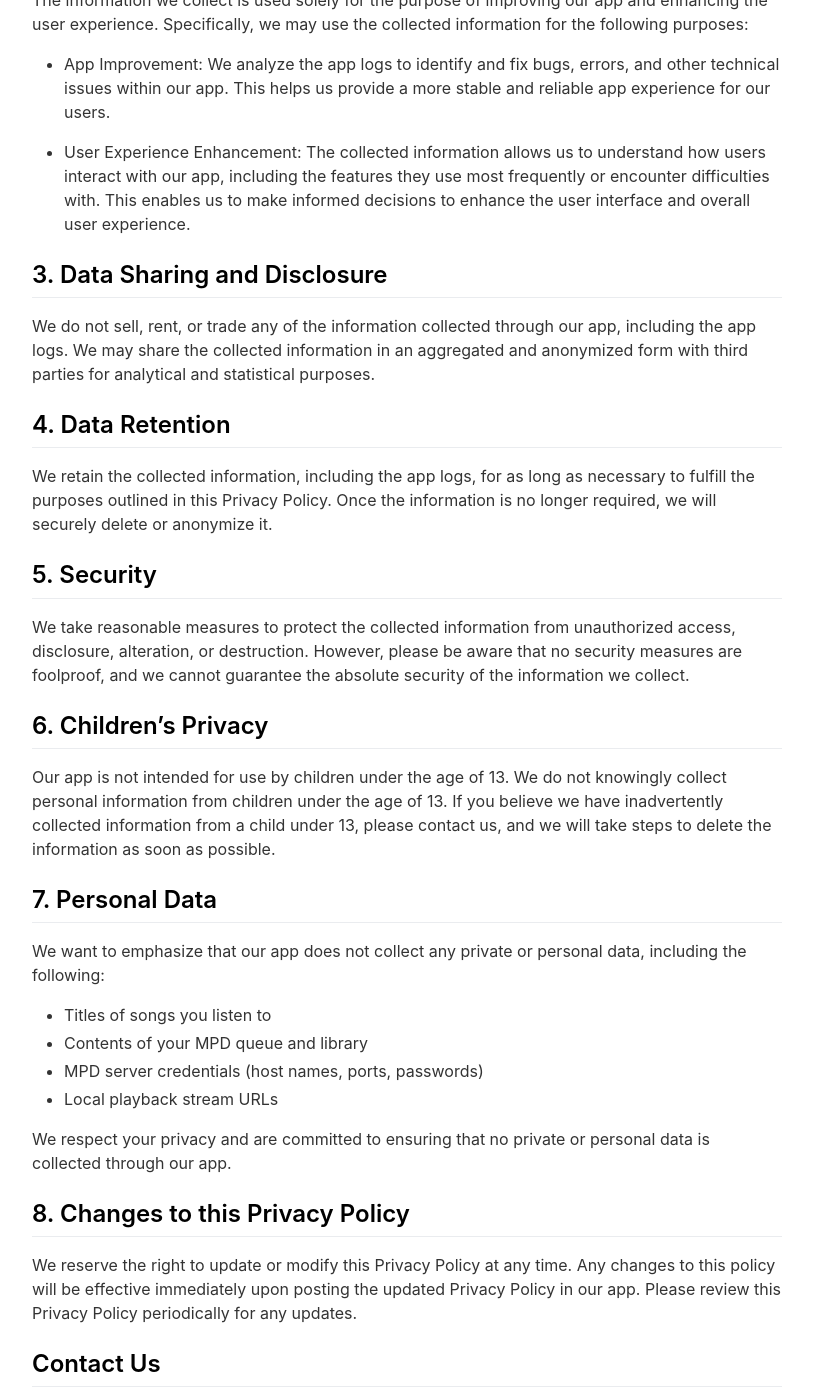
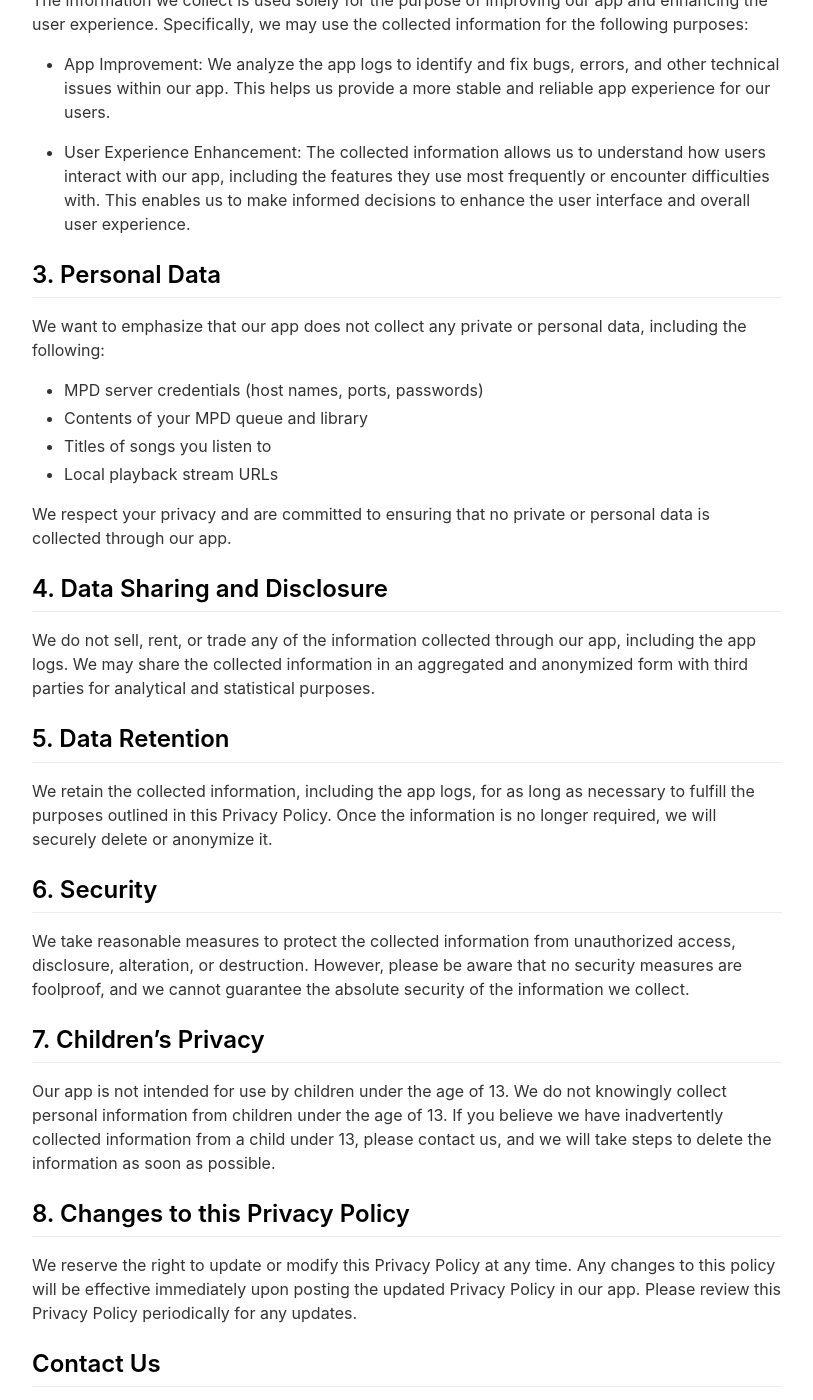
Before and after one commit to MPDPilot/MPDPilot-website, a Jekyll site: the page built from _pages/privacypolicy.md, in a window 1280 px wide and 1400 px high, scrolled down 708 px. Shown: the whole window, without its empty margins (233-1046 px from the left). Built offline with Jekyll 4.4.1, drawn with Linux system fonts in a browser that asks for light colours; nearby versions of some CDN libraries.

Commit message:
reorder sections

```diff
--- a/_pages/privacypolicy.md
+++ b/_pages/privacypolicy.md
@@ -25,32 +25,32 @@ The information we collect is used solely for the purpose of improving our app a
 
 - User Experience Enhancement: The collected information allows us to understand how users interact with our app, including the features they use most frequently or encounter difficulties with. This enables us to make informed decisions to enhance the user interface and overall user experience.
 
-## 3. Data Sharing and Disclosure
+## 3. Personal Data
+
+We want to emphasize that our app does not collect any private or personal data, including the following:
+
+- MPD server credentials (host names, ports, passwords)
+- Contents of your MPD queue and library
+- Titles of songs you listen to
+- Local playback stream URLs
+
+We respect your privacy and are committed to ensuring that no private or personal data is collected through our app.
+
+## 4. Data Sharing and Disclosure
 
 We do not sell, rent, or trade any of the information collected through our app, including the app logs. We may share the collected information in an aggregated and anonymized form with third parties for analytical and statistical purposes.
 
-## 4. Data Retention
+## 5. Data Retention
 
 We retain the collected information, including the app logs, for as long as necessary to fulfill the purposes outlined in this Privacy Policy. Once the information is no longer required, we will securely delete or anonymize it.
 
-## 5. Security
+## 6. Security
 
 We take reasonable measures to protect the collected information from unauthorized access, disclosure, alteration, or destruction. However, please be aware that no security measures are foolproof, and we cannot guarantee the absolute security of the information we collect.
 
-## 6. Children's Privacy
+## 7. Children's Privacy
 
 Our app is not intended for use by children under the age of 13. We do not knowingly collect personal information from children under the age of 13. If you believe we have inadvertently collected information from a child under 13, please contact us, and we will take steps to delete the information as soon as possible.
-
-## 7. Personal Data
-
-We want to emphasize that our app does not collect any private or personal data, including the following:
-
-- Titles of songs you listen to
-- Contents of your MPD queue and library
-- MPD server credentials (host names, ports, passwords)
-- Local playback stream URLs
-
-We respect your privacy and are committed to ensuring that no private or personal data is collected through our app.
 
 ## 8. Changes to this Privacy Policy
 
```
